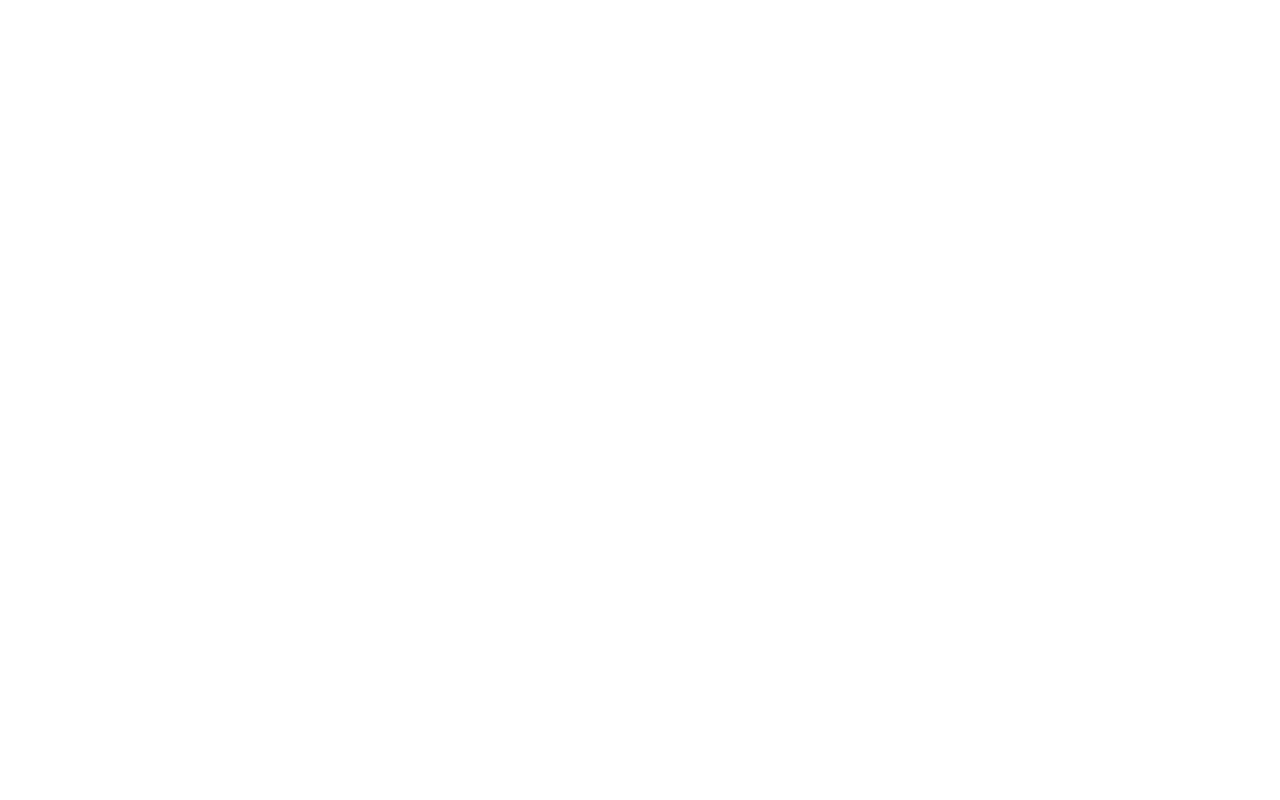
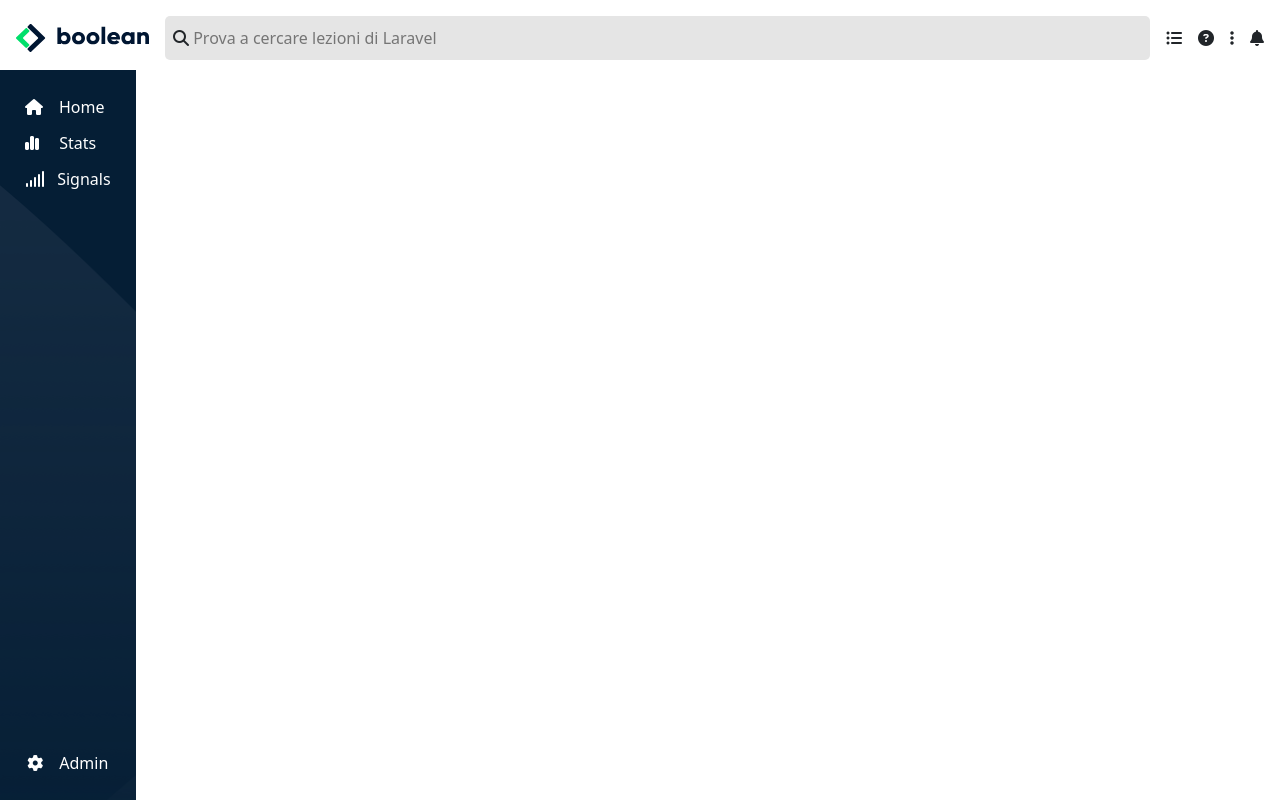
Before and after one commit to MatteoBarducci/html-css-bootstrap-dashboard, a plain HTML site: page index.html in a window 1280 px wide. Drawn offline with nearby package versions, Linux system fonts and the light colour scheme.

Commit message:
feat: add header and aside

```diff
--- a/index.html
+++ b/index.html
@@ -16,6 +16,41 @@
 </head>
 <body>
 
+    <header class="p-3 ms-header container-fluid">
+        <div class="row d-flex g-3">
+            <div class="col flex-grow-0 d-flex align-items-center">
+                <img class="d-none d-md-flex align-items-center" src="img/logo.svg" alt="Boolean logo">
+                <img class="d-flex d-md-none align-items-center ms-logo" src="img/mobile-logo.png" alt="Boolean logo">
+            </div>
+            <div class="col flex-grow-1">
+                <div class="ms-search-bar px-2">
+                    <i class="fa-solid fa-magnifying-glass"></i>
+                    <input class="ms-input-search" type="text" placeholder="Prova a cercare lezioni di Laravel">
+                </div>
+            </div>
+            <div class="col flex-grow-0 d-flex align-items-center">
+                <i class="fa-solid fa-list-ul d-none d-md-flex"></i>
+                <i class="fa-solid fa-circle-question ms-3 d-none d-md-flex"></i>
+                <i class="fa-solid fa-ellipsis-vertical ms-3 d-none d-md-flex"></i>
+                <i class="fa-solid fa-bell ms-md-3"></i>
+            </div>
+        </div>
+    </header>
+
+    <main class="d-flex">
+        <aside class="ms-aside d-flex flex-column text-white justify-content-between align-items-center">
+            <div class="d-flex flex-column">
+                <span><i class="fa-solid fa-home mb-3"></i><span class="d-none d-md-inline ms-3">Home</span></span>
+                <span><i class="fa-solid fa-chart-simple mb-3"></i> <span class="d-none d-md-inline ms-3"> Stats</span></span>
+                <span><i class="fa-solid fa-signal"></i> <span class="d-none d-md-inline ms-2"> Signals</span></span>
+            </div>
+            <div class="d-flex align-items-center">
+                <i class="fa-solid fa-gear"></i> <span class="d-none d-md-inline ms-3">Admin</span>
+            </div>
+        </aside>
+    </main>
+
+
 
     <script src="https://cdn.jsdelivr.net/npm/bootstrap@5.3.3/dist/js/bootstrap.bundle.min.js" integrity="sha384-YvpcrYf0tY3lHB60NNkmXc5s9fDVZLESaAA55NDzOxhy9GkcIdslK1eN7N6jIeHz" crossorigin="anonymous"></script>
 </body>
--- a/style.css
+++ b/style.css
@@ -0,0 +1,34 @@
+*{
+    margin: 0;
+    padding: 0;
+    box-sizing: border-box;
+}
+
+.ms-header{
+    height: 70px;
+    background-color: white;
+}
+
+.ms-logo{
+    height: 45px;
+}
+
+.ms-search-bar{
+    background-color: #E5E5E5;
+    border-radius: 5px;
+    padding:10px
+}
+
+.ms-input-search{
+    width: 80%;
+    border: none;
+    background-color: transparent;
+}
+
+.ms-aside{
+    height: calc(100vh - 70px);
+    max-width: 150px;
+    background-image: url(img/sidebar-bg.png);
+    background-color: #051E35;
+    padding: 25px;
+}
```
